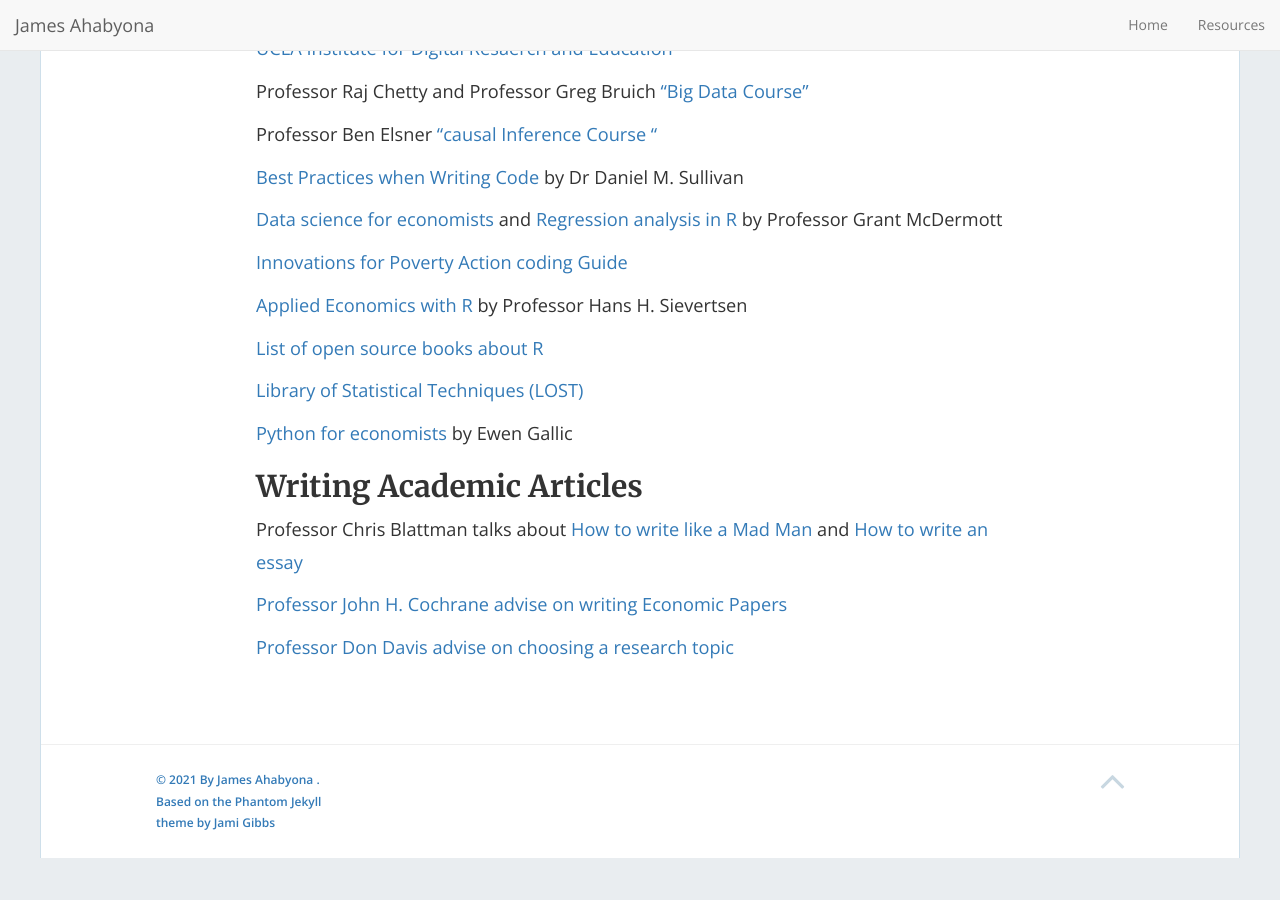
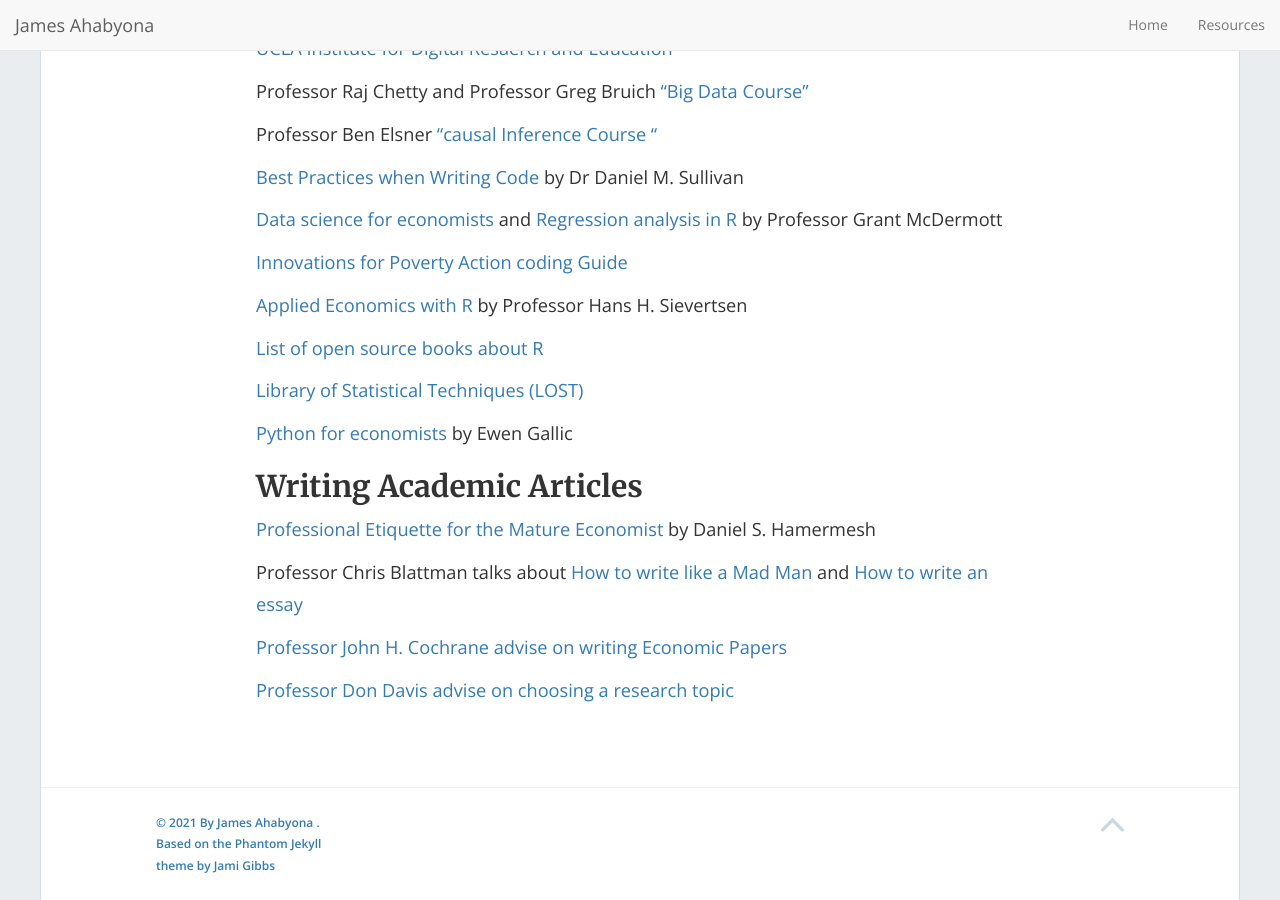
Before and after one commit to mariaelenaguer/mariaelenaguer.github.io, a Jekyll site: the page built from Resources.md, in a window 1280 px wide and 900 px high, scrolled down 1324 px. Built offline with Jekyll 4.4.1, drawn with Linux system fonts in a browser that asks for light colours; nearby versions of some CDN libraries; before the commit the page ends 2182 px from its top, so only the background shows below that.

Commit message:
Update Resources.md

```diff
--- a/Resources.md
+++ b/Resources.md
@@ -106,6 +106,9 @@
 
 ## Writing Academic Articles
 
+[Professional Etiquette for the Mature Economist](https://www.ime.usp.br/~abe/lista/pdfWU48lyxCJK.pdf)  by Daniel S. Hamermesh
+
+
 Professor Chris Blattman talks about [How to write like a Mad Man](https://chrisblattman.com/2012/02/12/write-like-a-mad-man/) and [How to write an essay](https://chrisblattman.com/2010/02/17/how-to-write-an-essay/)
 
 
```
